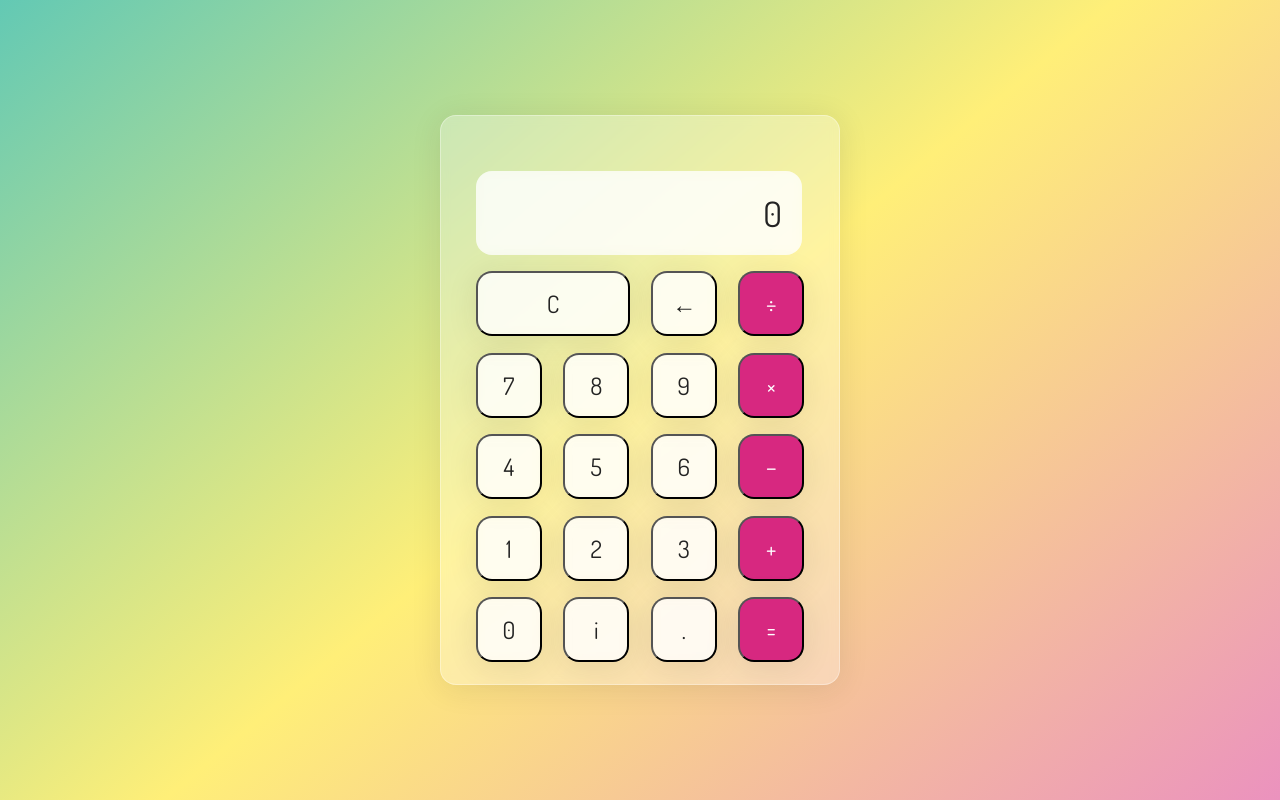
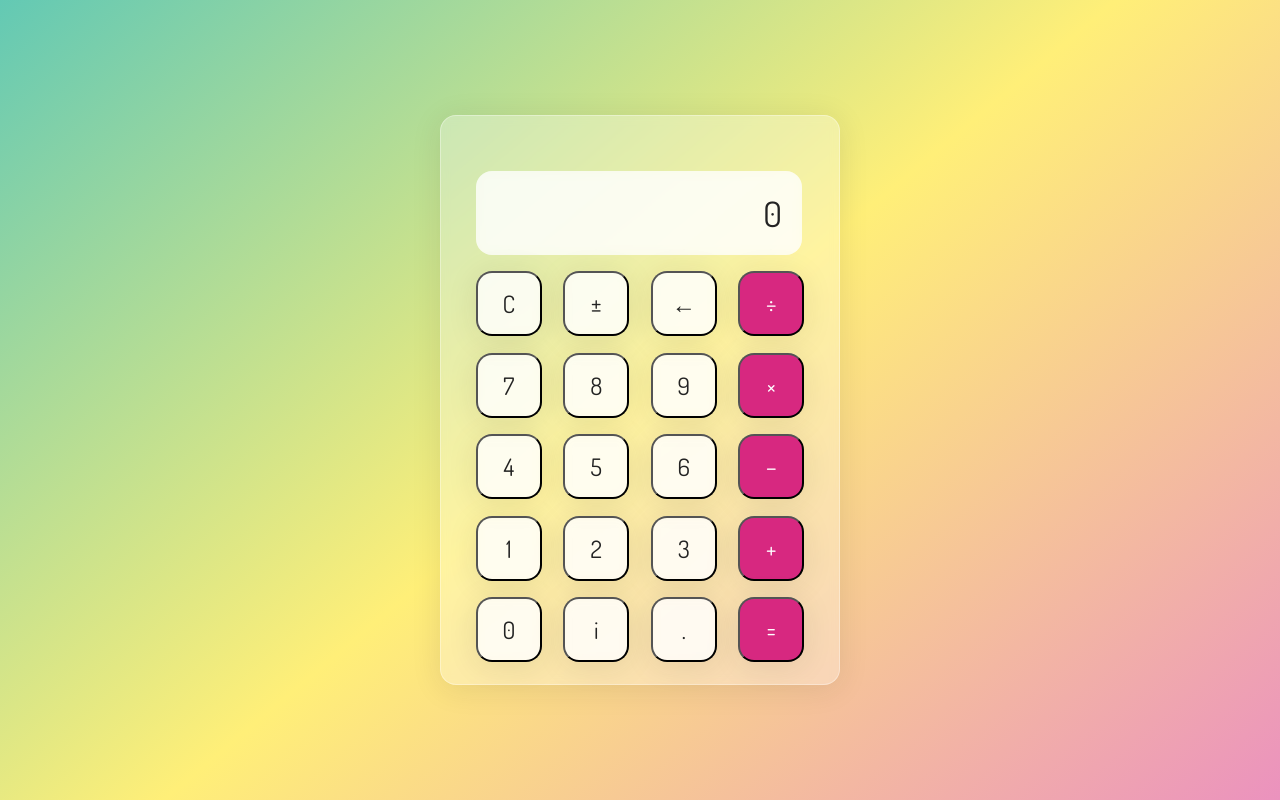
Before and after one commit to AozheAng-badchildrens/Complex-Calculator, a plain HTML site: page index.html in a window 1280 px wide. Drawn offline with Linux system fonts and the light colour scheme.

Commit message:
Added negation

```diff
--- a/index.html
+++ b/index.html
@@ -18,8 +18,11 @@
         </section>
         <section class="calc-buttons">
             <div class="calc-button-row">
-                <button class="calc-button double">
+                <button class="calc-button">
                     C
+                </button>
+                <button class="calc-button">
+                    &plusmn;
                 </button>
                 <button class="calc-button">
                     &larr;
```
